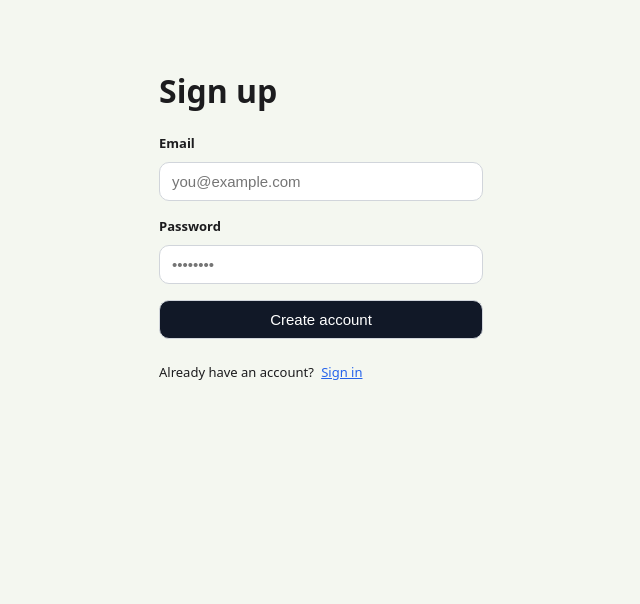
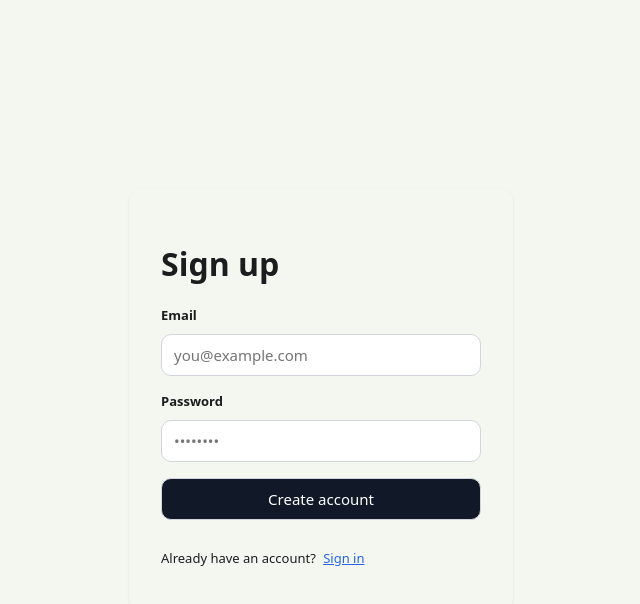
Before and after one commit to pixelasticity/Almsby, a Next.js app in the folder app/: page /sign-up in a window 1280 px wide. Shown: the top 604 px of the page, without its empty margins (319-959 px from the left). Built offline with nearby package versions, Linux system fonts and the light colour scheme.

Commit message:
Create dashboard routes

```diff
--- a/app/app/(public)/page.tsx
+++ b/app/app/(public)/page.tsx
@@ -1,6 +1,8 @@
+import styles from "@/styles/pageShell.module.css";
+
 export default function PublicHomePage() {
   return (
-    <main style={{ padding: 48, maxWidth: 720, margin: "0 auto" }}>
+    <main className={styles.shell}>
       <h1>Almsby</h1>
       <p>
         Every product has a story. The marketing site will live here — this is
--- a/app/app/(public)/s/[gtin]/page.tsx
+++ b/app/app/(public)/s/[gtin]/page.tsx
@@ -1,4 +1,5 @@
 import { notFound } from "next/navigation";
+import styles from "@/styles/pageShell.module.css";
 
 export default async function StoryPage({
   params,
@@ -9,7 +10,7 @@ export default async function StoryPage({
   if (!/^\d{14}$/.test(gtin)) notFound();
 
   return (
-    <section style={{ padding: 48, maxWidth: 720, margin: "0 auto" }}>
+    <section className={styles.shell}>
       <h1>Product story</h1>
       <p>
         Phase 0 placeholder. Full story-page rendering lands in Phase 2.
--- /dev/null
+++ b/app/app/(public)/sign-in/page.module.css
@@ -0,0 +1,20 @@
+.page {
+  position: relative;
+  min-height: 100vh;
+  display: flex;
+  align-items: center;
+  justify-content: center;
+  padding: 24px;
+  background: var(--background);
+}
+
+.card {
+  position: relative;
+  z-index: 1;
+  background: var(--card);
+  border-radius: 14px;
+  padding: 32px;
+  width: 100%;
+  max-width: 384px;
+  box-shadow: 0 1px 3px rgba(0, 0, 0, 0.08);
+}
--- /dev/null
+++ b/app/app/(public)/sign-up/page.module.css
@@ -0,0 +1,20 @@
+.page {
+  position: relative;
+  min-height: 100vh;
+  display: flex;
+  align-items: center;
+  justify-content: center;
+  padding: 24px;
+  background: var(--background);
+}
+
+.card {
+  position: relative;
+  z-index: 1;
+  background: var(--card);
+  border-radius: 14px;
+  padding: 32px;
+  width: 100%;
+  max-width: 384px;
+  box-shadow: 0 1px 3px rgba(0, 0, 0, 0.08);
+}
--- a/app/app/(public)/sign-up/page.tsx
+++ b/app/app/(public)/sign-up/page.tsx
@@ -1,4 +1,5 @@
 import AuthForm from "@/components/auth/AuthForm";
+import styles from "./page.module.css";
 
 export default async function SignUpPage({
   searchParams,
@@ -7,9 +8,12 @@ export default async function SignUpPage({
 }) {
   const { message, next } = await searchParams;
   return (
-    <main style={{ padding: 48, maxWidth: 420, margin: "0 auto" }}>
-      <h1>Sign up</h1>
-      <AuthForm mode="sign-up" next={next} message={message} />
+    <main className={styles.page}>
+      <div className="soft-mesh" />
+      <div className={styles.card}>
+        <h1>Sign up</h1>
+        <AuthForm mode="sign-up" next={next} message={message} />
+      </div>
     </main>
   );
 }
--- /dev/null
+++ b/app/components/auth/AuthForm.module.css
@@ -0,0 +1,63 @@
+.form {
+  display: flex;
+  flex-direction: column;
+  gap: 16px;
+}
+
+.field {
+  display: flex;
+  flex-direction: column;
+  gap: 4px;
+}
+
+.label {
+  font-size: 13px;
+  font-weight: 600;
+  display: block;
+  margin-bottom: 6px;
+}
+
+.input {
+  width: 100%;
+  box-sizing: border-box;
+  padding: 10px 12px;
+  border-radius: 10px;
+  border: 1px solid #d1d5db;
+  font-size: 15px;
+  font-family: var(--font-sans);
+}
+
+.message {
+  font-size: 13px;
+  color: #374151;
+}
+
+.error {
+  font-size: 13px;
+  color: #b91c1c;
+}
+
+.submit {
+  padding: 10px 14px;
+  border-radius: 10px;
+  border: 1px solid #d1d5db;
+  background: #111827;
+  color: #ffffff;
+  font-size: 15px;
+  font-family: var(--font-sans);
+  cursor: pointer;
+}
+
+.submit:disabled {
+  cursor: default;
+}
+
+.toggleRow {
+  font-size: 13px;
+}
+
+.toggleLink {
+  color: #2563eb;
+  text-decoration: underline;
+  margin-left: 4px;
+}
--- a/app/components/auth/AuthForm.tsx
+++ b/app/components/auth/AuthForm.tsx
@@ -3,26 +3,7 @@
 import Link from "next/link";
 import { useActionState } from "react";
 import { signInAction, signUpAction } from "@/lib/auth/actions";
-const inputStyle: React.CSSProperties = {
-  width: "100%",
-  boxSizing: "border-box",
-  padding: "10px 12px",
-  borderRadius: 10,
-  border: "1px solid #d1d5db",
-  fontSize: 15,
-};
-
-const labelStyle: React.CSSProperties = {
-  fontSize: 13,
-  fontWeight: 600,
-  display: "block",
-  marginBottom: 6,
-};
-const fieldStyle: React.CSSProperties = {
-  display: "flex",
-  flexDirection: "column",
-  gap: 4,
-};
+import styles from "./AuthForm.module.css";
 
 export default function AuthForm({
   mode,
@@ -37,13 +18,10 @@ export default function AuthForm({
   const [state, formAction, isPending] = useActionState(action, undefined);
 
   return (
-    <form
-      action={formAction}
-      style={{ display: "flex", flexDirection: "column", gap: 16 }}
-    >
+    <form action={formAction} className={styles.form}>
       <input type="hidden" name="next" value={next} />
-      <div style={fieldStyle}>
-        <label style={labelStyle} htmlFor="email">
+      <div className={styles.field}>
+        <label htmlFor="email" className={styles.label}>
           Email
         </label>
         <input
@@ -52,11 +30,11 @@ export default function AuthForm({
           type="email"
           placeholder="you@example.com"
           required
-          style={inputStyle}
+          className={styles.input}
         />
       </div>
-      <div style={fieldStyle}>
-        <label style={labelStyle} htmlFor="password">
+      <div className={styles.field}>
+        <label htmlFor="password" className={styles.label}>
           Password
         </label>
         <input
@@ -66,33 +44,19 @@ export default function AuthForm({
           placeholder="••••••••"
           required
           minLength={6}
-          style={inputStyle}
+          className={styles.input}
         />
       </div>
-      {message && <p style={{ fontSize: 13, color: "#374151" }}>{message}</p>}
-      {state?.error && (
-        <p style={{ fontSize: 13, color: "#b91c1c" }}>{state.error}</p>
-      )}
-      <button
-        type="submit"
-        disabled={isPending}
-        style={{
-          padding: "10px 14px",
-          borderRadius: 10,
-          border: "1px solid #d1d5db",
-          background: "#111827",
-          color: "#ffffff",
-          fontSize: 15,
-          cursor: isPending ? "default" : "pointer",
-        }}
-      >
+      {message && <p className={styles.message}>{message}</p>}
+      {state?.error && <p className={styles.error}>{state.error}</p>}
+      <button type="submit" disabled={isPending} className={styles.submit}>
         {isPending ? "…" : mode === "sign-up" ? "Create account" : "Sign in"}
-            </button>
-      <p style={{ fontSize: 13, marginTop: 8 }}>
+      </button>
+      <p className={styles.toggleRow}>
         {mode === "sign-up" ? "Already have an account? " : "No account yet? "}
         <Link
           href={mode === "sign-up" ? "/sign-in" : "/sign-up"}
-          style={{ color: "#2563eb", textDecoration: "underline", marginLeft: 4 }}
+          className={styles.toggleLink}
         >
           {mode === "sign-up" ? "Sign in" : "Sign up"}
         </Link>
```
Also changed, not shown: app/app/(dashboard)/layout.module.css (added, +40 -0 lines), app/app/(dashboard)/layout.tsx (+7 -31 lines), app/app/(public)/sign-in/page.tsx (+7 -3 lines), app/styles/pageShell.module.css (added, +7 -0 lines).
